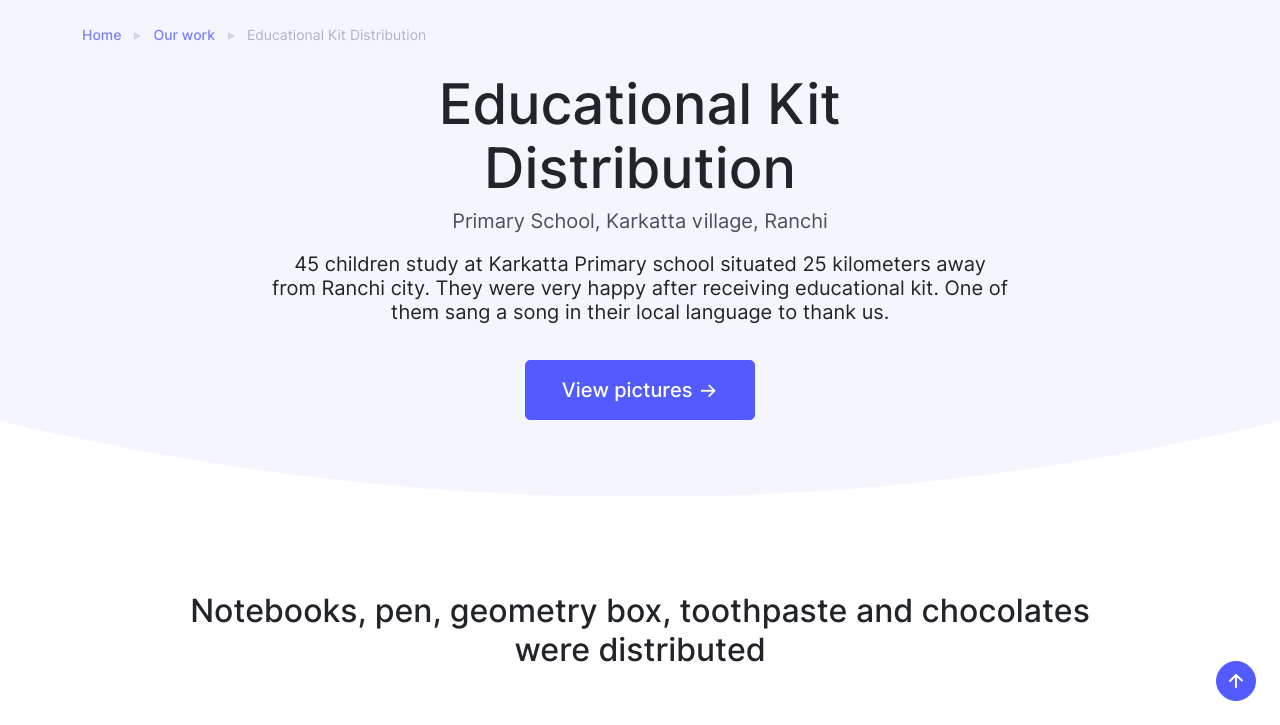
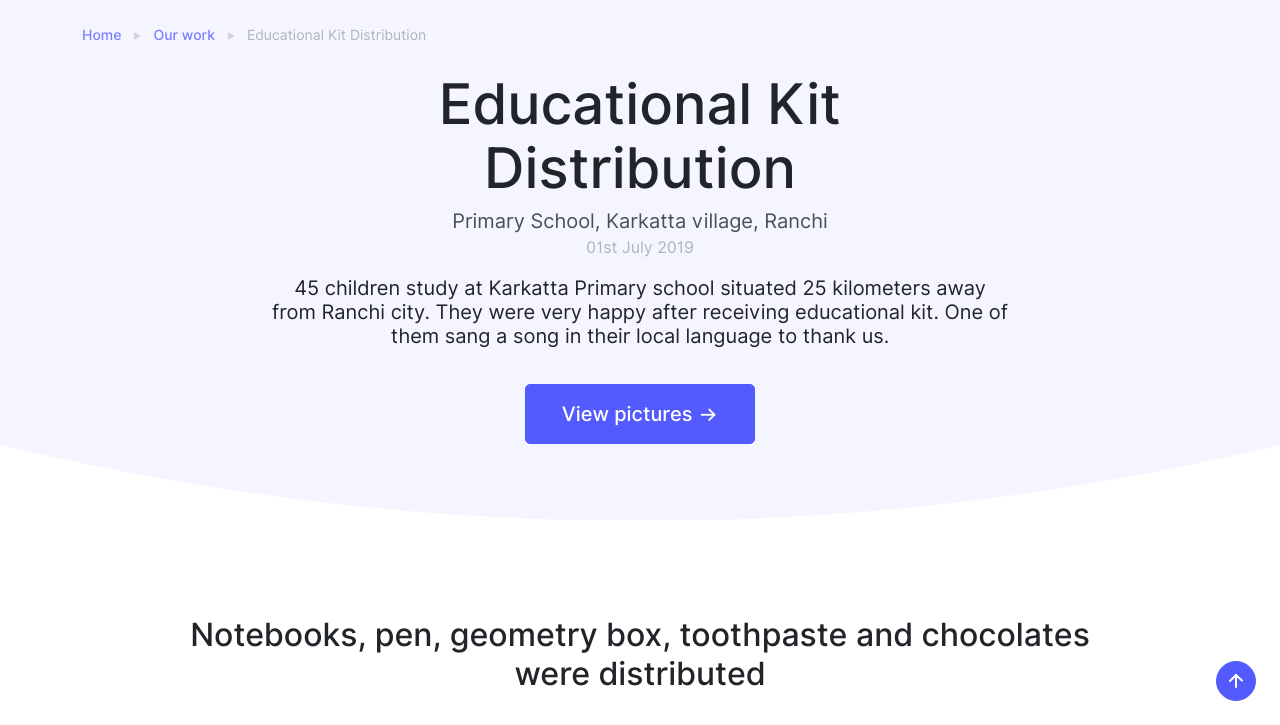
Before and after one commit to ritomiswelfare/ritomiswelfare.github.io, a plain HTML site: page educational-kit-distribution.html in a window 1280 px wide. Shown: the part 75-800 px from the top of the page. Drawn offline with Linux system fonts and the light colour scheme; a web font is replaced by a local one.

Commit message:
Minor change. Date added

```diff
--- a/educational-kit-distribution.html
+++ b/educational-kit-distribution.html
@@ -78,6 +78,8 @@
 <!--                <span class="badge badge-primary mb-2">First Sunday - Every Month</span>-->
                 <h1 class="display-4 mb-1">Educational Kit<br>Distribution</h1>
                 <span class="lead">Primary School, Karkatta village, Ranchi</span>
+                <br>
+                <span class="text-muted">01st July 2019</span>
                 <p></p>
                 <h1 class="lead mb-4">45 children study at Karkatta Primary school situated 25 kilometers away from Ranchi city. They were very happy after receiving educational kit. One of them sang a song in their local language to thank us.</h1>
 <!--                <a href="#pictures" class="hover-arrow">View pictures</a>-->
```
